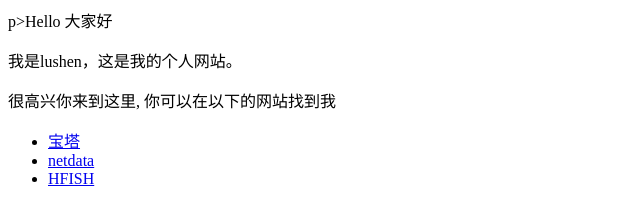
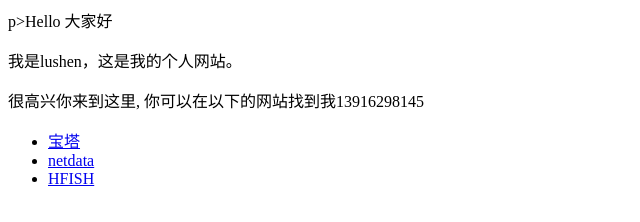
Before and after one commit to zcdy/zcdy.github.io, a plain HTML site: page index.html in a window 1280 px wide. Shown: the whole page, without its empty margins (0-640 px from the left). Drawn offline with Linux system fonts and the light colour scheme.

Commit message:
Update index.html

```diff
--- a/index.html
+++ b/index.html
@@ -1,6 +1,6 @@
 p>Hello 大家好</p>
 <p>我是lushen，这是我的个人网站。 </p>
-<p>很高兴你来到这里, 你可以在以下的网站找到我</p>
+<p>很高兴你来到这里, 你可以在以下的网站找到我13916298145</p>
 
 <ul>
   <li> <a href="http://106.75.105.221:8888/e9d2b433">宝塔</a> </li>
```
